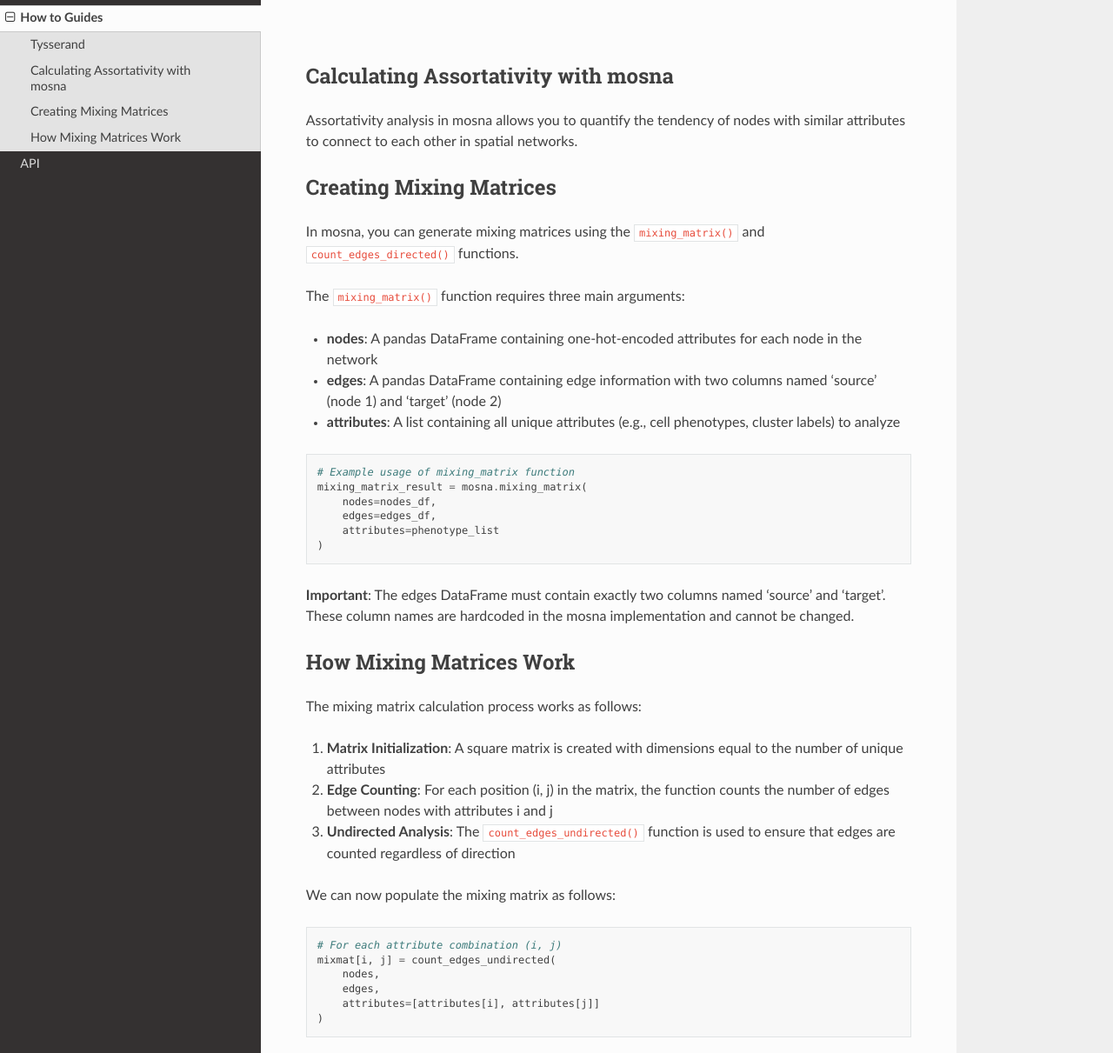
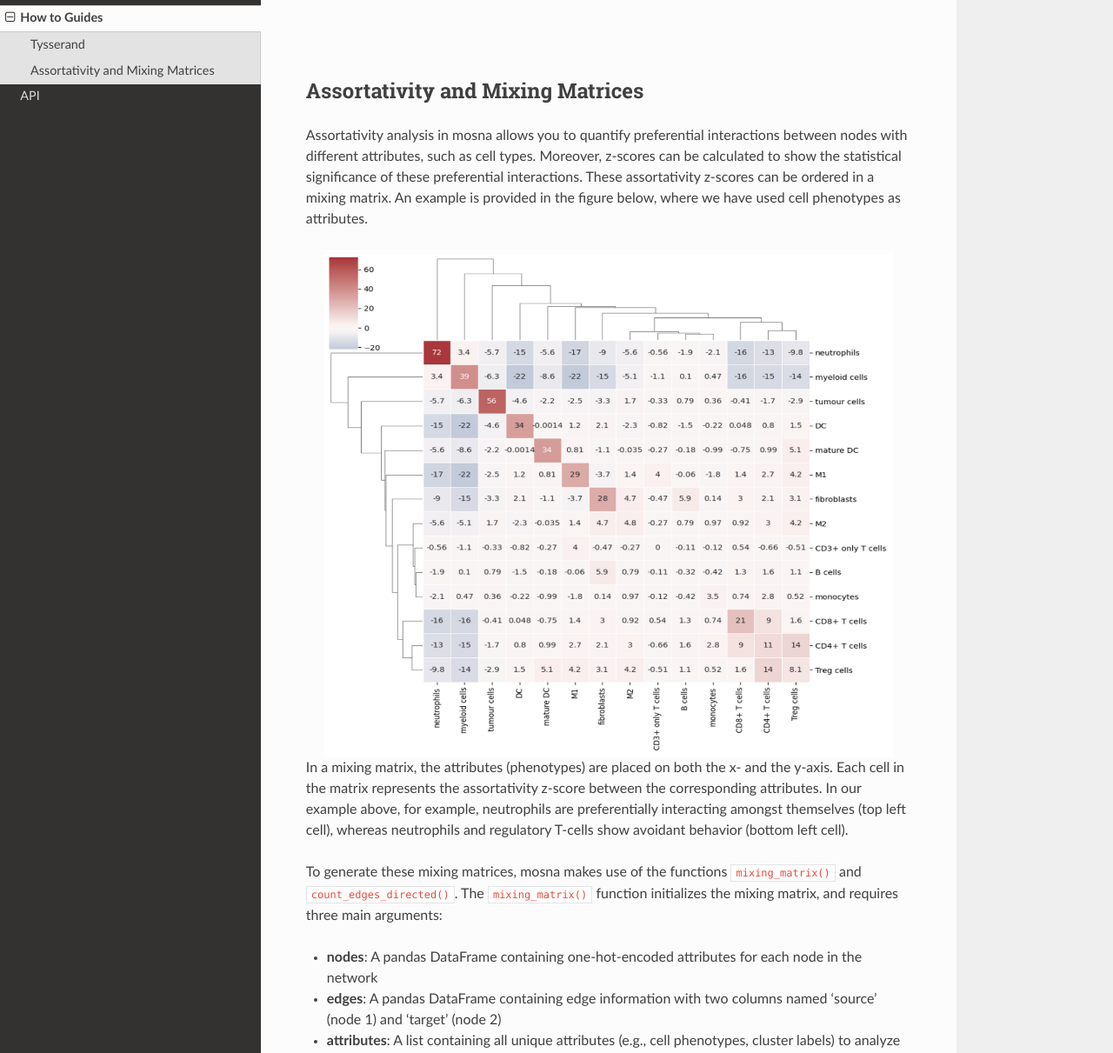
Before and after one commit to Bram-Simon/mosna_documentation, a Sphinx documentation site: the page built from docs/source/how_to_guides.rst, in a window 1280 px wide and 1400 px high, scrolled down 1296 px. Shown: the part 189-1400 px from the top of the window at 87% size. Built offline with Sphinx 7.4.7 and the Read the Docs theme 3.1.0, drawn with Linux system fonts in a browser that asks for light colours; some of the changed text lies outside the part shown.

Commit message:
rewrite how to guides

```diff
--- a/docs/source/how_to_guides.rst
+++ b/docs/source/how_to_guides.rst
@@ -1,8 +1,5 @@
 How to Guides
 =============
-
-
-
 
 
 Tysserand
@@ -35,7 +32,8 @@ Now we are ready to plot the network using tysserand's built-in plotting functio
         np_array_edges,
         distances,
         labels=df_cluster_id,
-        figsize=(100,100),
+        figsize=(100,100)     # The resolution of the resulting image depends on this. Notice that (100, 100) will generate a very detailed network,
+                              # but may require significant computational time for generating the network.
         legend_opt={'fontsize': 52, 'bbox_to_anchor': (0.96, 1), 'loc': 'upper left'},
         size_nodes=60,
         color_mapper=color_mapper,
@@ -58,18 +56,32 @@ Now we are ready to plot the network using tysserand's built-in plotting functio
 
 
 
-Calculating Assortativity with mosna
-------------------------------------
+Assortativity and Mixing Matrices
+---------------------------------
 
-Assortativity analysis in mosna allows you to quantify the tendency of nodes with similar
-attributes to connect to each other in spatial networks.
+Assortativity analysis in mosna allows you to quantify preferential interactions between nodes with different attributes, such as cell types.
+Moreover, z-scores can be calculated to show the statistical significance of these preferential interactions.
+These assortativity z-scores can be ordered in a mixing matrix.
+An example is provided in the figure below, where we have used cell phenotypes as attributes.
 
-Creating Mixing Matrices
-------------------------
 
-In mosna, you can generate mixing matrices using the ``mixing_matrix()`` and ``count_edges_directed()`` functions.
 
-The ``mixing_matrix()`` function requires three main arguments:
+
+.. image:: images/img2_mixmat_example.png
+   :alt: Example result
+   :width: 94%
+   :align: center
+
+
+In a mixing matrix, the attributes (phenotypes) are placed on both the x- and the y-axis.
+Each cell in the matrix represents the assortativity z-score between the corresponding attributes.
+In our example above, for example, neutrophils are preferentially interacting amongst themselves (top left cell),
+whereas neutrophils and regulatory T-cells show avoidant behavior (bottom left cell).
+
+
+
+To generate these mixing matrices, mosna makes use of the functions ``mixing_matrix()`` and ``count_edges_directed()``.
+The ``mixing_matrix()`` function initializes the mixing matrix, and requires three main arguments:
 
 - **nodes**: A pandas DataFrame containing one-hot-encoded attributes for each node in the network
 - **edges**: A pandas DataFrame containing edge information with two columns named 'source' (node 1) and 'target' (node 2)
@@ -78,24 +90,15 @@ The ``mixing_matrix()`` function requires three main arguments:
 .. code-block:: python
 
     # Example usage of mixing_matrix function
-    mixing_matrix_result = mosna.mixing_matrix(
+    mixmat = mosna.mixing_matrix(
         nodes=nodes_df,
         edges=edges_df,
         attributes=phenotype_list
     )
 
-**Important**: The edges DataFrame must contain exactly two columns named 'source' and 'target'. These column names are hardcoded in the mosna implementation and cannot be changed.
+**Important**: The edges DataFrame must contain exactly two columns named 'source' and 'target'. The ``mixing_matrix()`` function uses these names internally, so they cannot be changed.
 
-How Mixing Matrices Work
-------------------------
-
-The mixing matrix calculation process works as follows:
-
-1. **Matrix Initialization**: A square matrix is created with dimensions equal to the number of unique attributes
-2. **Edge Counting**: For each position (i, j) in the matrix, the function counts the number of edges between nodes with attributes i and j
-3. **Undirected Analysis**: The ``count_edges_undirected()`` function is used to ensure that edges are counted regardless of direction
-
-We can now populate the mixing matrix as follows:
+Subsequently, we can populate the mixing matrix as follows:
 
 .. code-block:: python
 
@@ -106,25 +109,6 @@ We can now populate the mixing matrix as follows:
         attributes=[attributes[i], attributes[j]]
     )
 
-**Calculate Edges**
-
-The function uses logical operations to identify valid edge pairs.
-For each edge, it checks if the source and target nodes have the specified attributes:
-
-.. code-block:: python
-
-    # Example of the logical operations used internally
-    pairs = np.logical_or(
-        np.logical_and(
-            nodes.loc[edges['source'], attributes[0]].values,
-            nodes.loc[edges['target'], attributes[1]].values
-        ),
-        np.logical_and(
-            nodes.loc[edges['target'], attributes[0]].values,
-            nodes.loc[edges['source'], attributes[1]].values
-        )
-    )
-
 
 **Data Requirements**
 
```
Also changed, not shown: other parts of docs/source/how_to_guides.rst (+1 -1 lines), docs/source/images/img2_mixmat_example.png (added), 1 other file.
